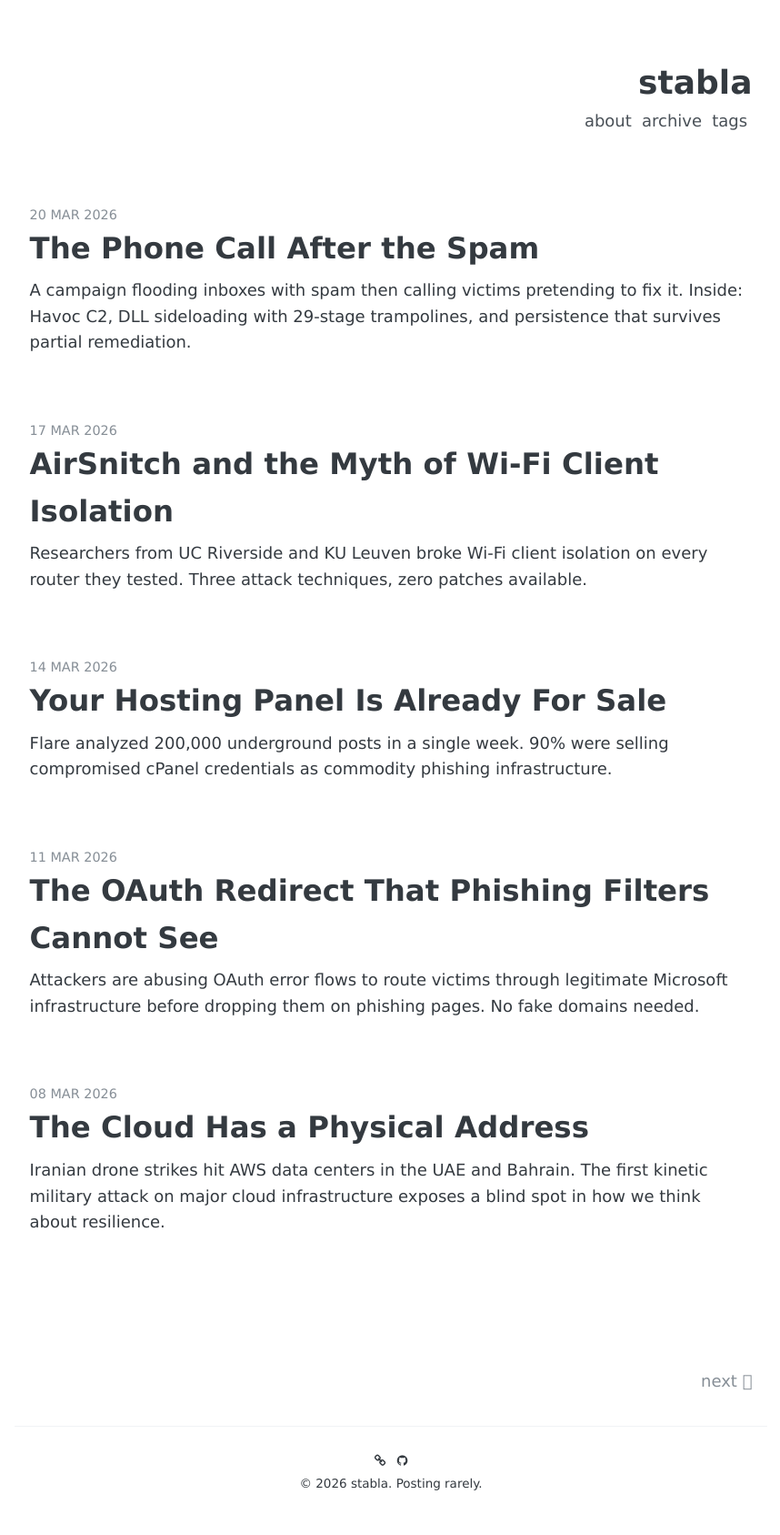
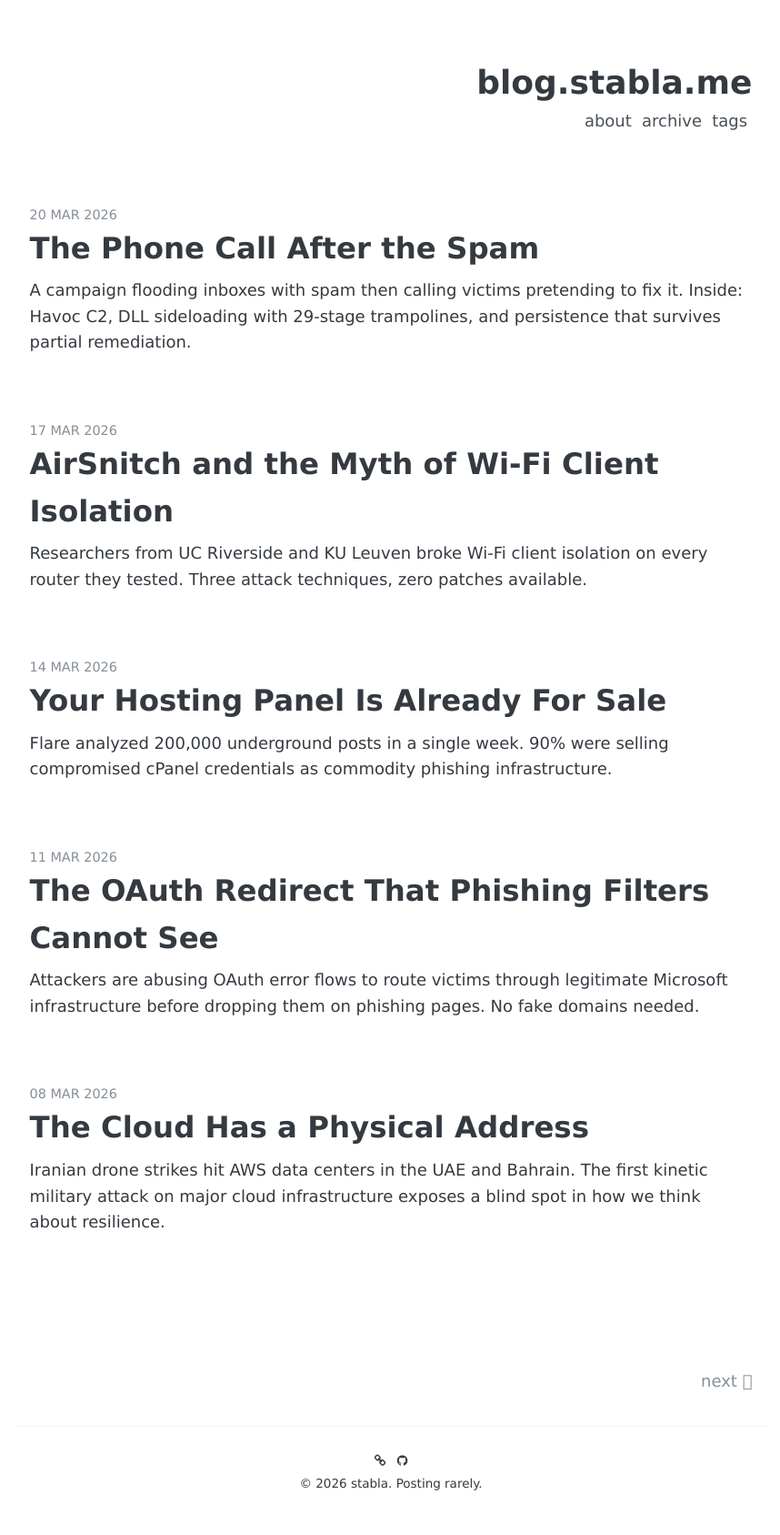
Before and after one commit to stabla/Blog, a Jekyll site: the page built from index.html, in a window 1280 px wide. Shown: the whole page at 91% size, without its empty margins (210-1068 px from the left). Built offline with Jekyll 4.4.1, drawn with Linux system fonts in a browser that asks for light colours; nearby versions of some CDN libraries; some web fonts are replaced; the list of posts is cut into pages by our own code.

Commit message:
Change site title to blog.stabla.me

```diff
--- a/_config.yml
+++ b/_config.yml
@@ -3,7 +3,7 @@
 # # # # # # # # # # # # #
 
 # Basic
-name:               "stabla"
+name:               "blog.stabla.me"
 description:        "Personal blog by stabla. Security, tech, and small bets."
 lang:               en
 
```
